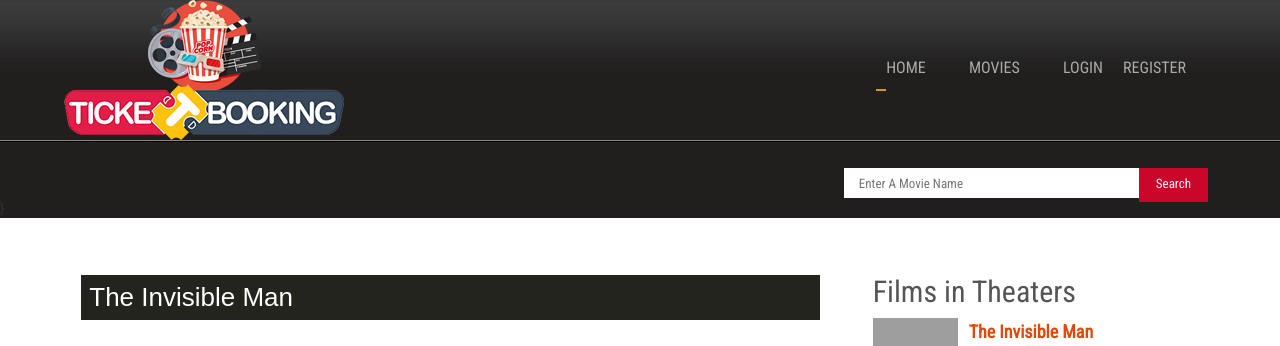
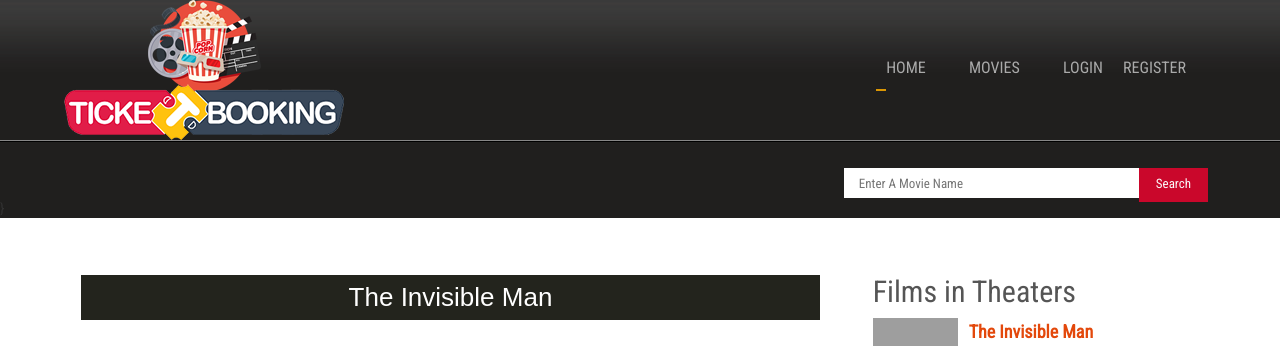
Before and after one commit to thuvarahan97/OnlineMovieTicketBookingSystem-HCI, a PHP site: page /about.php?id=1 in a window 1280 px wide. Shown: the top 346 px of the page. Run offline with PHP 8.4, Linux system fonts and the light colour scheme; data comes from the database, SQL or seed files in the repository; some libraries are stand-ins or nearby versions; grey boxes are pictures that could not be loaded.

Commit message:
Text alignment adjusted

```diff
--- a/about.php
+++ b/about.php
@@ -7,7 +7,7 @@
 		<div class="content-top">
 				<div class="section group">
 					<div class="about span_1_of_2" style ="color:#000000; align:center;">
-						<h3 style="color:#FFFFFF; font-family: 'Raleway-Light',Arial, Helvetica, sans-serif; font-size:26px; background:#23241d;"><?php echo $movie['movie_name']; ?></h3>
+						<h3 style="color:#FFFFFF; font-family: 'Raleway-Light',Arial, Helvetica, sans-serif; font-size:26px; background:#23241d; text-align: center;"><?php echo $movie['movie_name']; ?></h3>
 							<div class="about-top">
 								<div class="grid images_3_of_2">
 									<img src="<?php echo $movie['image']; ?>" alt=""/>
--- a/booking.php
+++ b/booking.php
@@ -20,7 +20,7 @@ if(!isset($_SESSION['user']))
 		<div class="content-top">
 				<div class="section group">
 					<div class="about span_1_of_2" style ="color:#000000; align:center;">
-						<h3 style=" color:#FFFFFF; font-family: 'Raleway-Light',Arial, Helvetica, sans-serif; font-size:26px; background:#23241d;"><?php echo $movie['movie_name']; ?></h3>
+						<h3 style=" color:#FFFFFF; font-family: 'Raleway-Light',Arial, Helvetica, sans-serif; font-size:26px; background:#23241d; text-align: center;"><?php echo $movie['movie_name']; ?></h3>
 							<div class="about-top">
 								<div class="grid images_3_of_2">
 									<img src="<?php echo $movie['image']; ?>" alt=""/>
```
